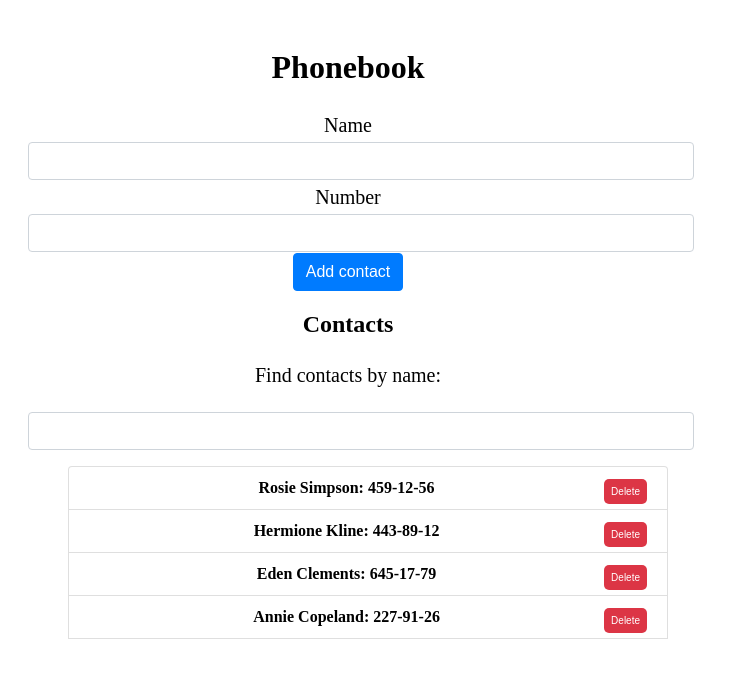
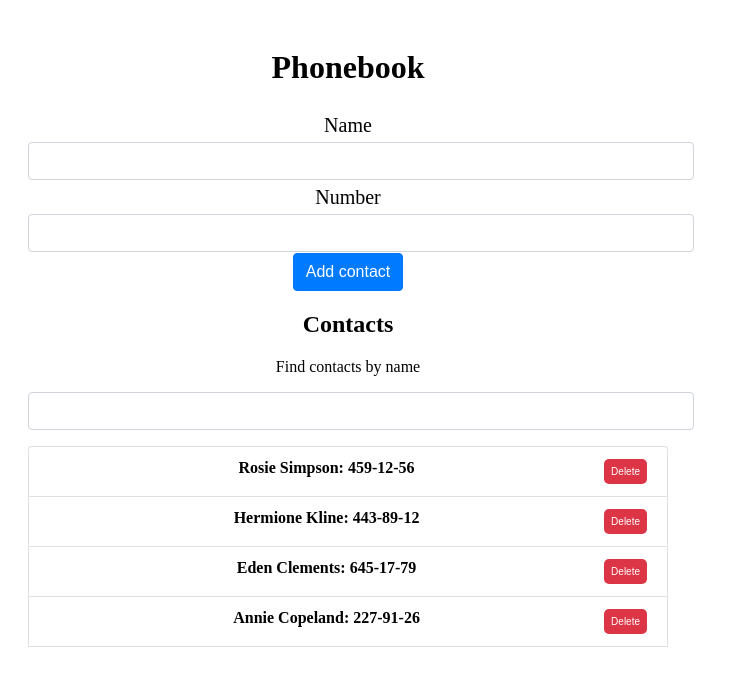
Before and after one commit to Piojank/goit-react-hw-02-phonebook, a React (Create React App) app: page / in a window 1280 px wide. Shown: the top 686 px of the page, without its empty margins (0-729 px from the left). Built offline with nearby package versions, Linux system fonts and the light colour scheme.

Commit message:
correction

```diff
--- a/src/components/ContactList/ContactList.jsx
+++ b/src/components/ContactList/ContactList.jsx
@@ -4,7 +4,7 @@ import { Contacts } from "../Contacts/Contacts";
 export const ContactList = ({ contacts, deleteContact }) => {
     return (
         <div>
-            <ul>
+            <ul className="list">
                 <Contacts contacts={contacts} deleteContact={deleteContact} />
             </ul>
         </div>
--- a/src/components/Filter/Filter.jsx
+++ b/src/components/Filter/Filter.jsx
@@ -2,11 +2,13 @@ import React from "react";
 
 export const Filter = ({ filter }) => {
     return (
-        <div>
-            <label>
-                <p>Find contacts by name:</p>
-                <input className="input" onChange={filter} type="text"></input>
-            </label>
+    <div>
+        <p>Find contacts by name</p>
+            <input
+                className="input"
+                type="text"
+                onChange={filter}
+            ></input>
         </div>
     );
 };
```
